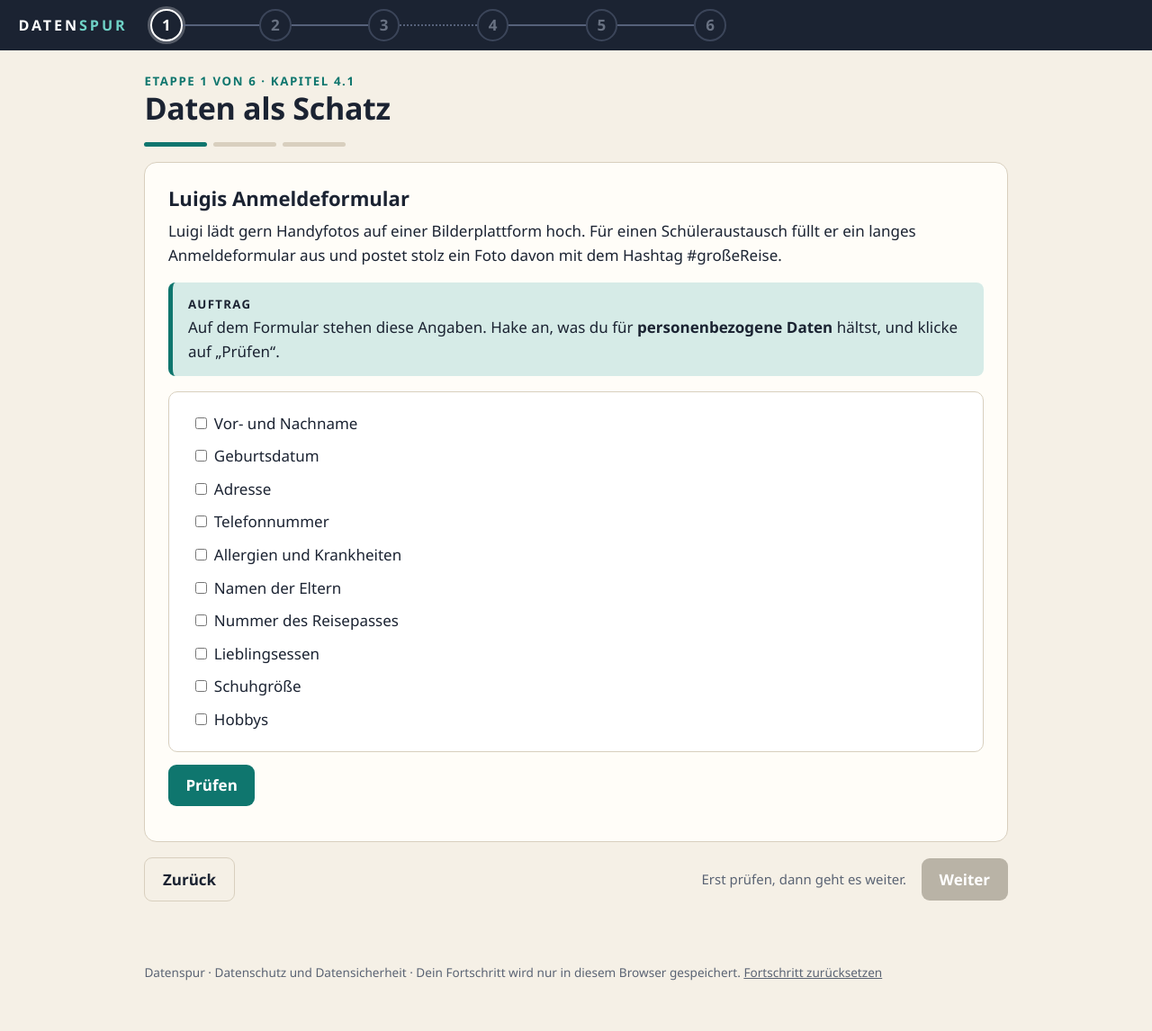
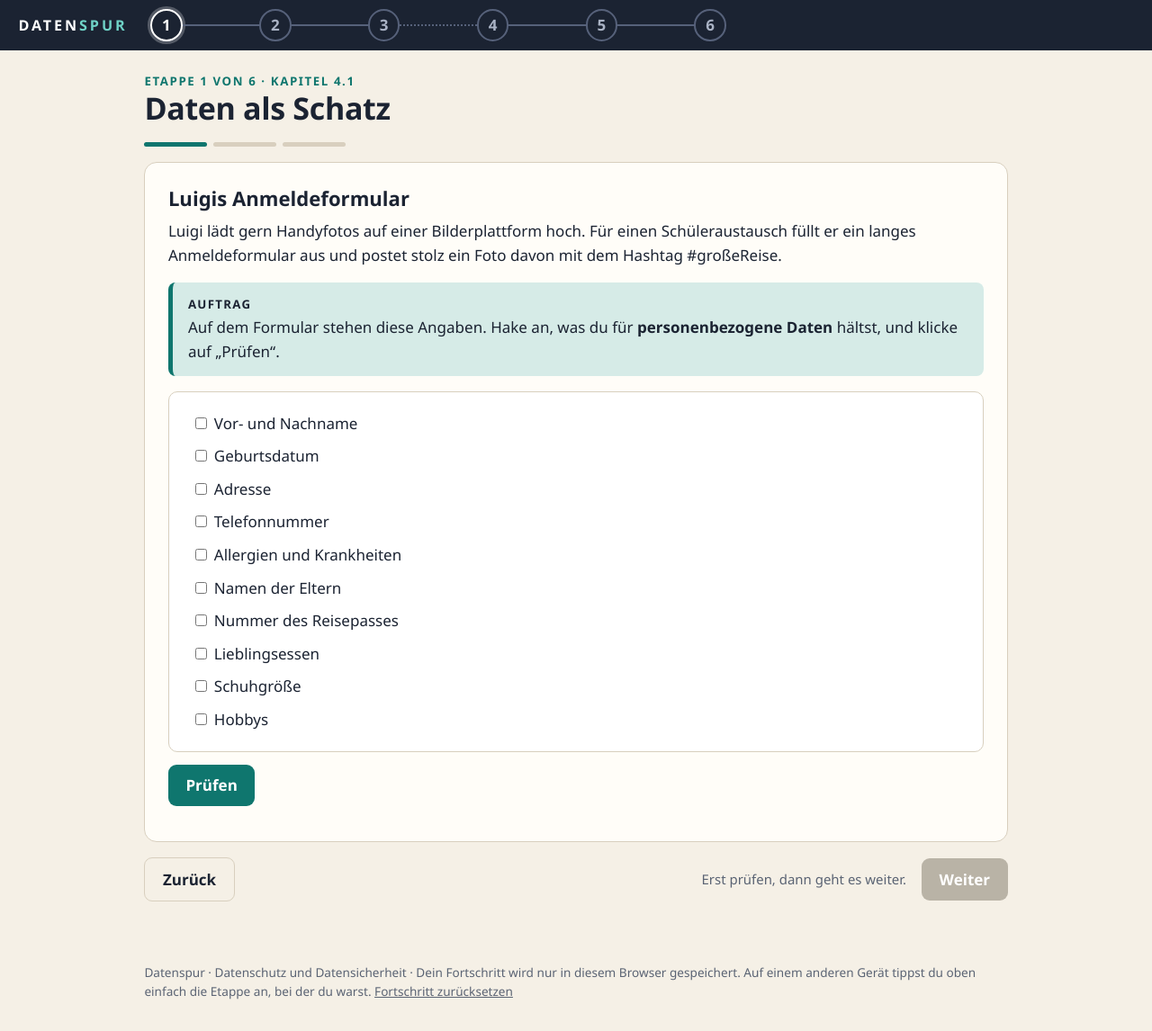
Before and after one commit to digitalteaching/datenspur, a plain HTML site: page index.html in a window 1280 px wide. Shown: the whole page at 90% size. Before the commit the page ends 1125 px from the top, so only its background shows below. Drawn offline with Linux system fonts and the light colour scheme.

Commit message:
Etappen oben frei anwählbar, damit man zu Hause weitermachen kann
Co-Authored-By: Claude Opus 5.5 <noreply@anthropic.com>

```diff
--- a/index.html
+++ b/index.html
@@ -135,7 +135,7 @@ footer button{font:inherit;background:none;border:0;color:inherit;text-decoratio
   <nav class="rail" id="rail" aria-label="Etappen"></nav>
 </header>
 <main id="main"></main>
-<footer>Datenspur · Datenschutz und Datensicherheit · Dein Fortschritt wird nur in diesem Browser gespeichert. <button id="reset">Fortschritt zurücksetzen</button></footer>
+<footer>Datenspur · Datenschutz und Datensicherheit · Dein Fortschritt wird nur in diesem Browser gespeichert. Auf einem anderen Gerät tippst du oben einfach die Etappe an, bei der du warst. <button id="reset">Fortschritt zurücksetzen</button></footer>
 
 <script>
 /*SHARED-START*/
@@ -634,8 +634,9 @@ const STAGES=[
 // ---------- Rahmen ----------
 function drawRail(){
   $('#rail').innerHTML=STAGES.map((st,i)=>{const n=i+1,done=n<S.unlocked,cur=n===S.stage;
-    return (i?`<span class="seg${n<=S.unlocked?' done':''}${i===3?' gap':''}"></span>`:'')+`<button class="${done?'done':''}${cur?' cur':''}" ${n>S.unlocked?'disabled':''} data-n="${n}" title="Etappe ${n}: ${st.title}" aria-label="Etappe ${n}: ${st.title}">${n}</button>`;}).join('');
-  $$('#rail button').forEach(b=>b.onclick=()=>{S.stage=+b.dataset.n;render();});
+    return (i?`<span class="seg${n<=S.unlocked?' done':''}${i===3?' gap':''}"></span>`:'')+`<button class="${done?'done':''}${cur?' cur':''}" data-n="${n}" title="Etappe ${n}: ${st.title}" aria-label="Etappe ${n}: ${st.title}">${n}</button>`;}).join('');
+  // Alle Etappen sind direkt anwählbar, damit man auf einem anderen Gerät (zu Hause) dort weitermachen kann, wo man aufgehört hat.
+  $$('#rail button').forEach(b=>b.onclick=()=>{const n=+b.dataset.n;S.stage=n;S.unlocked=Math.max(S.unlocked,n);render();});
 }
 function cur(){const st=STAGES[S.stage-1];return{st,i:Math.min(S.step[S.stage]||0,st.steps.length)};}
 function nav(){save();const {st,i}=cur(),nx=$('#next');if(!nx||i>=st.steps.length)return;const sp=st.steps[i],ok=!sp.done||sp.done();nx.disabled=!ok;$('#navhint').textContent=ok?'':sp.hint||'';}
@@ -660,7 +661,7 @@ function renderStop(st,main,head){
    <div class="auftrag"><b>Schon fertig? Für die Wartezeit</b>${st.knobel}</div>
    ${last?'<div class="merke"><b>Merke</b>Die <strong>Schutzziele</strong> der Datensicherheit sind <strong>Verfügbarkeit</strong>, <strong>Unversehrtheit</strong> und <strong>Vertraulichkeit</strong>. Backups schützen vor Datenverlust, Prüfsummen machen Veränderungen sichtbar, Zugriffssteuerung und Verschlüsselung sichern die Vertraulichkeit, sofern die Konten durch gute Passwörter geschützt sind.</div><p><b>Ausblick:</b> Wie man Daten so verpackt, dass nur Befugte sie lesen können, ist unser nächstes Thema: Verschlüsselung.</p>'
     :open?`<p><button class="btn" id="go">Weiter zu Etappe ${st.n+1}</button></p>`
-    :`<h3>Freischaltwort</h3><p class="small muted" style="margin:0">Nach dem Gespräch bekommst du das Wort für die nächste Etappe.</p><form class="unlock" id="uf"><input type="text" id="word" autocomplete="off" aria-label="Freischaltwort"><button class="btn stop">Freischalten</button><span id="ufb"></span></form>`}
+    :`<h3>Freischaltwort</h3><p class="small muted" style="margin:0">Nach dem Gespräch bekommst du das Wort für die nächste Etappe.</p><form class="unlock" id="uf"><input type="text" id="word" autocomplete="off" aria-label="Freischaltwort"><button class="btn stop">Freischalten</button><span id="ufb"></span></form><p class="small muted">Zu Hause: Tippe oben auf die Zahl ${st.n+1}, um weiterzumachen.</p>`}
    </section><div class="nav"><button class="btn ghost" id="back">Zurück zum Experiment</button><span></span></div>`;
   $('#back').onclick=()=>{S.step[S.stage]=st.steps.length-1;render();};
   const go=()=>{S.unlocked=Math.max(S.unlocked,st.n+1);S.stage=st.n+1;render();};
```
